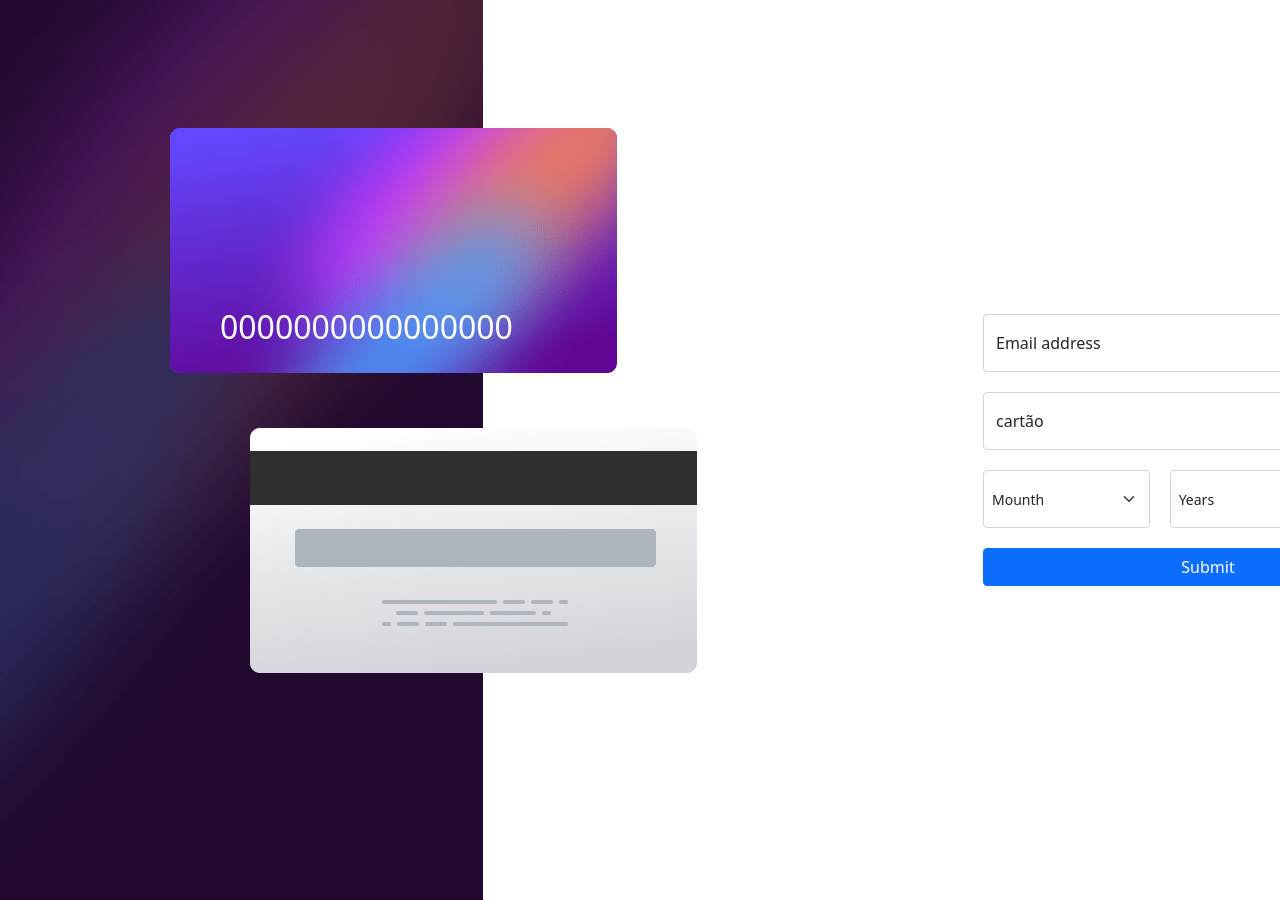
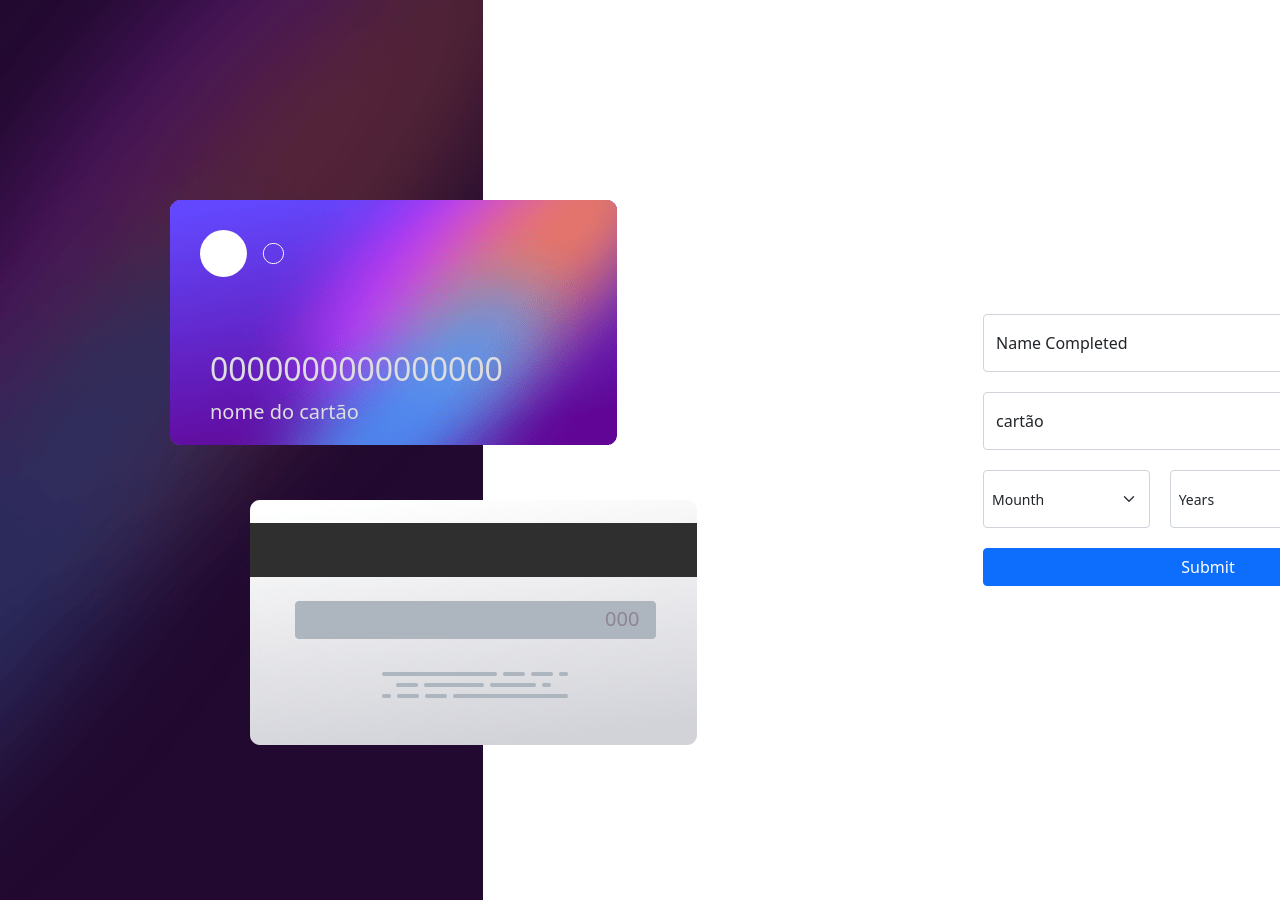
Before and after one commit to Elecktry/frontendMentor-1, a website: page index.html in a window 1280 px wide. Shown: the top 900 px of the page. Drawn offline with nearby package versions, Linux system fonts and the light colour scheme.

Commit message:
arrumando todos os elementos do cartão

```diff
--- a/index.html
+++ b/index.html
@@ -39,19 +39,29 @@
       </div>
       <div class="cartoes">
         <div class="cartao-front"><img src="./images/bg-card-front.png" alt="">
+          <div class="iconCard">
+            <img src="./images/card-logo.svg" alt="">
+          </div>
           <div class="numeroCartao">
             <h2 id="escrNum">0000000000000000</h2>
           </div>
+          <div class="nameCard">
+            <h5 id="escrName">nome do cartão</h5>
+          </div>
         </div>
-        <div class="cartao-back"> <img src="./images/bg-card-back.png" alt=""></div>
+        <div class="cartao-back"> <img src="./images/bg-card-back.png" alt="">
+          <div class="cvvCard">
+            <h5 id="escrcvv">000</h5>
+          </div>
+        </div>
       </div>
 
     </section>
     <section class="direita">
       <div class="forms">
         <div class="form-floating">
-          <input type="email" class="form-control" id="floatingInput" placeholder="name@example.com">
-          <label for="floatingInput">Email address</label>
+          <input type="email" class="form-control name" id="floatingName" placeholder="name@example.com">
+          <label for="floatingInput">Name Completed</label>
         </div>
         <div class="form-floating">
           <input type="text" class="form-control cartao" id="floatingcartao" placeholder="cartao">
--- a/script.js
+++ b/script.js
@@ -1,11 +1,14 @@
 window.onload = function getNumberCard() {
     var formNumber = document.querySelector('.cartao')
+
+    var nameCard = document.querySelector('.name')
+
+    var cvv = document.querySelector('.cvv')
 
     var maskOptions = {
         mask: '0000 0000 0000 0000'
 
     };
-
 
 
 
@@ -25,4 +28,32 @@ window.onload = function getNumberCard() {
 
     })
 
+    nameCard.addEventListener("input", () => {
+
+        var  nameCardForm = document.getElementById('floatingName').value
+
+
+        var escrName = document.getElementById('escrName')
+
+
+            escrName.innerHTML = nameCardForm
+
+
+
+    })
+
+    cvv.addEventListener("input", () => {
+
+        var  cvvCard = document.getElementById('floatingcvv').value
+
+
+        var escrcvv = document.getElementById('escrcvv')
+
+
+            escrcvv.innerHTML = cvvCard
+
+
+
+    })
+
 }
--- a/style.css
+++ b/style.css
@@ -8,8 +8,8 @@
     Red: hsl(0, 100%, 66%);
 
     White: hsl(0, 0%, 100%);
-    Light_grayish_violet: hsl(270, 3%, 87%);
-    Dark_grayish_violet: hsl(279, 6%, 55%);
+    Light_grayish_violet: #dedddf;
+    Dark_grayish_violet: #8e8593;
     Very_dark_violet: hsl(278, 68%, 11%);
 }
 
@@ -32,14 +32,14 @@ main{
 }
 
 .cartao-back{
-    position: absolute;
-    top: 100px;
+    position: relative;
+    top: 50px;
     left: 250px;
 }
 
 .cartao-front{
     position: relative;
-    bottom: 200px;
+    bottom: 5px;
     left: 170px;
 }
 
@@ -65,8 +65,27 @@ main{
 }
 
 .numeroCartao{
-    color: #fff;
+    color: #dedddf;
     position: absolute;
-    top: 180px;
-    left: 50px;
+    top: 150px;
+    left: 40px;
 }
+
+.iconCard{
+    position: absolute;
+    top: 30px;
+    left: 30px;
+}
+.nameCard{
+    color: #dedddf;
+    position: absolute;
+    top: 200px;
+    left: 40px;
+}
+
+.cvvCard{
+    color: #8e8593;
+    position: absolute;
+    top: 107px;
+    left: 355px;
+}
```
